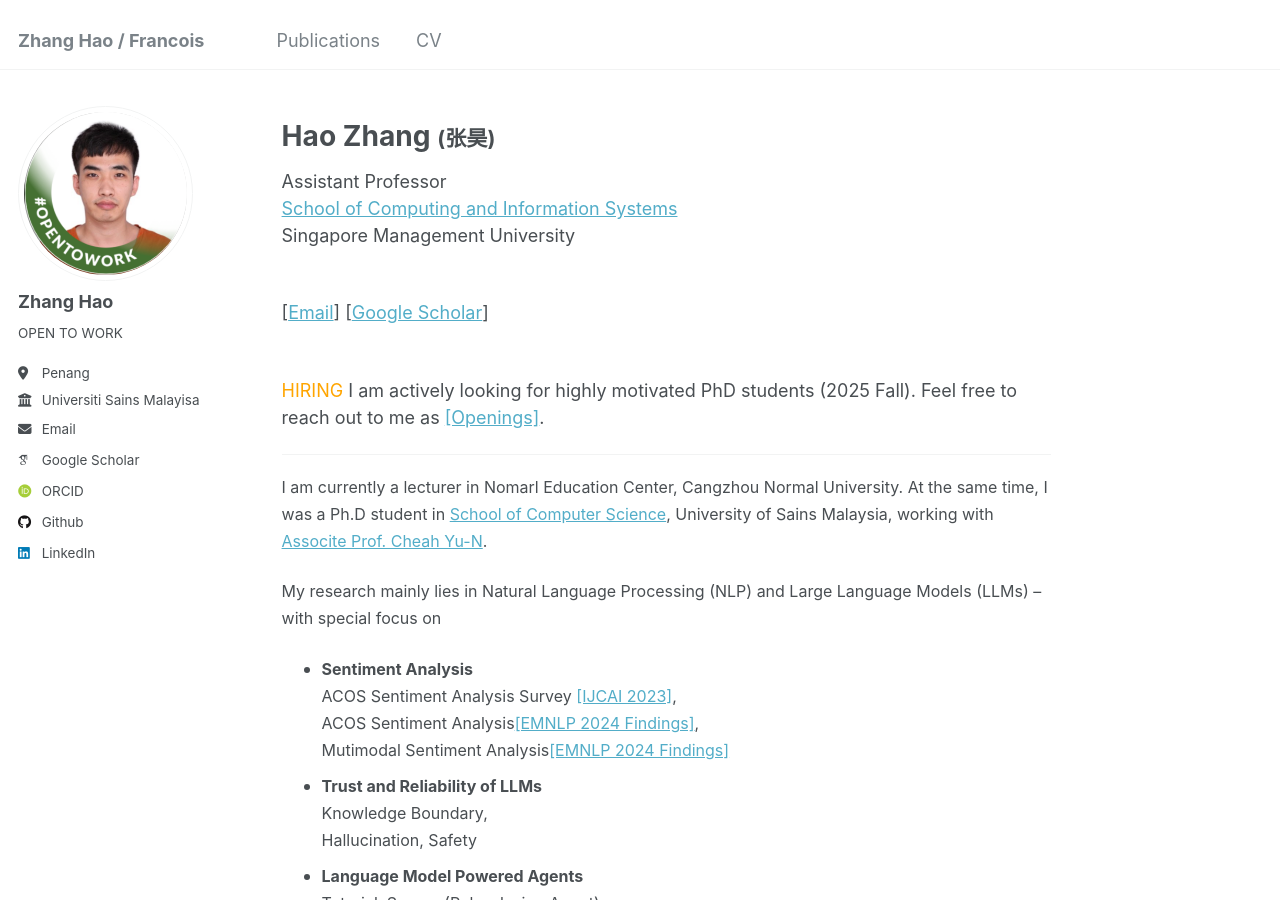
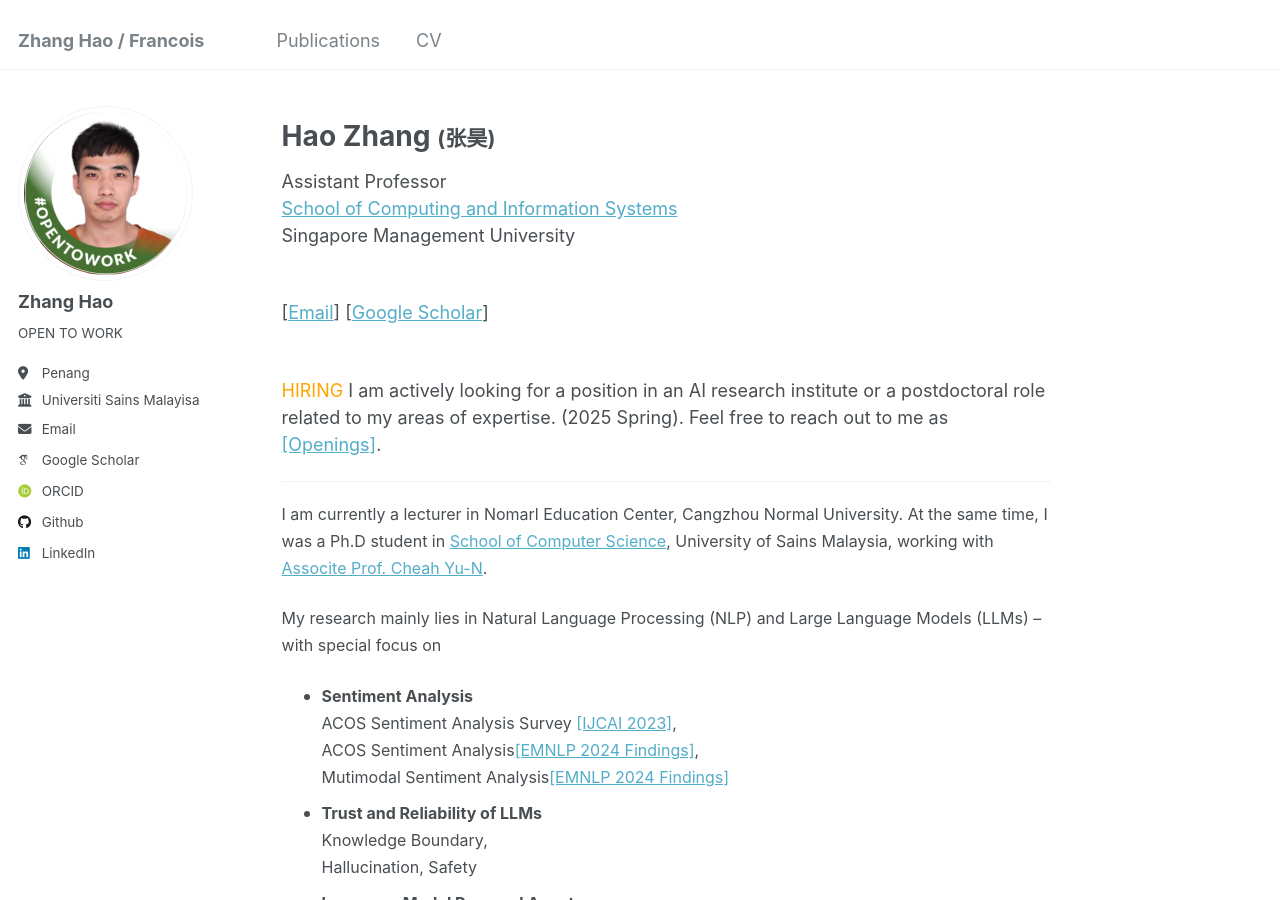
Before and after one commit to sydmou/sydmou.github.io, a Jekyll site: the page built from _pages/about.md, in a window 1280 px wide and 900 px high. Built offline with Jekyll 4.4.1, drawn with Linux system fonts in a browser that asks for light colours; some web fonts are replaced.

Commit message:
Update about.md

```diff
--- a/_pages/about.md
+++ b/_pages/about.md
@@ -22,12 +22,12 @@
         </p>
         <p>
             <br>
-            [<a href="mailto:dengyang17dydy@gmail.com">Email</a>]
+            [<a href="[mailto:zhanghaousm@gmail.com]">Email</a>]
             [<a href="https://scholar.google.com/citations?user=OshWT3UAAAAJ">Google Scholar</a>]
         </p>
         <p>
             <br>
-            <span style="color: orange;">HIRING</span> I am actively looking for highly motivated PhD students (2025 Fall). Feel free to reach out to me as <a href="https://dengyang17.github.io/files/Openings.pdf">[Openings]</a>.<br>
+            <span style="color: orange;">HIRING</span> I am actively looking for a position in an AI research institute or a postdoctoral role related to my areas of expertise. (2025 Spring). Feel free to reach out to me as <a href="https://sydmou.github.io/cv/">[Openings]</a>.<br>
         </p>
     </div>
 </div>
```
